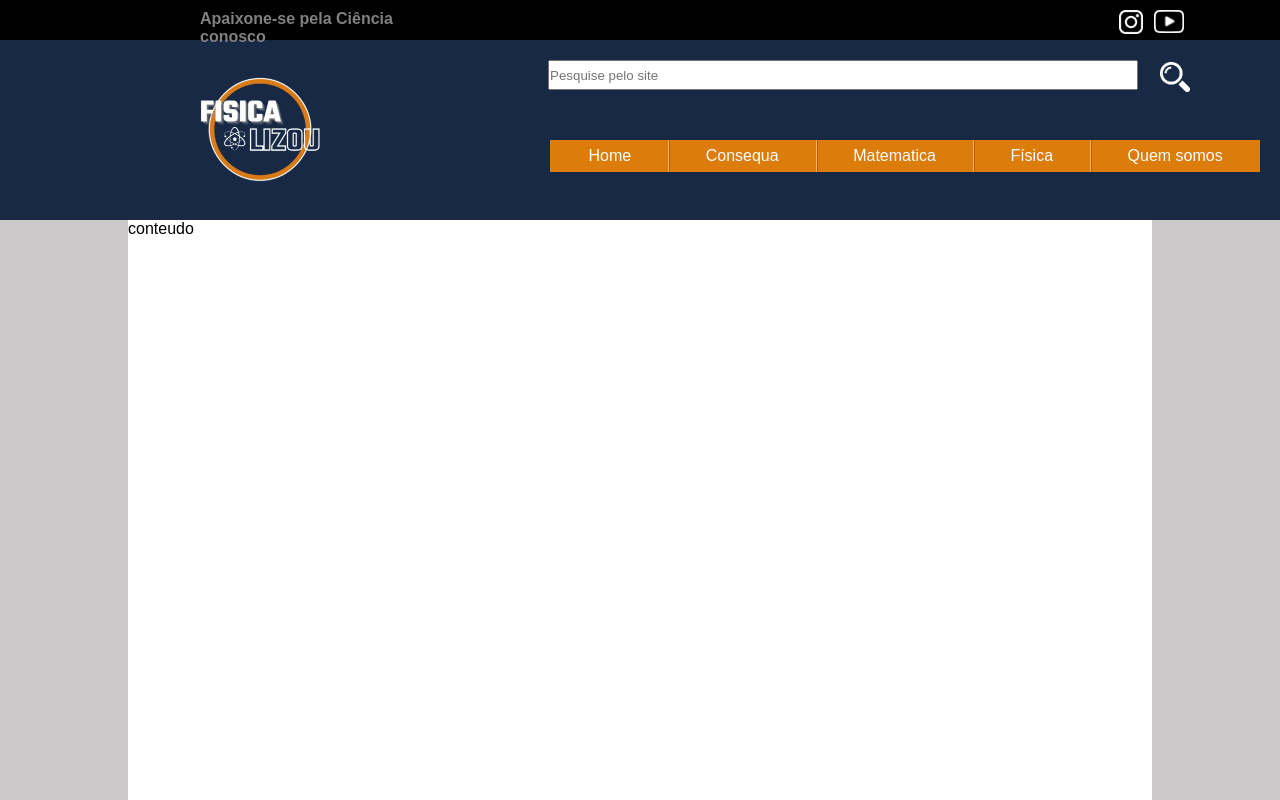
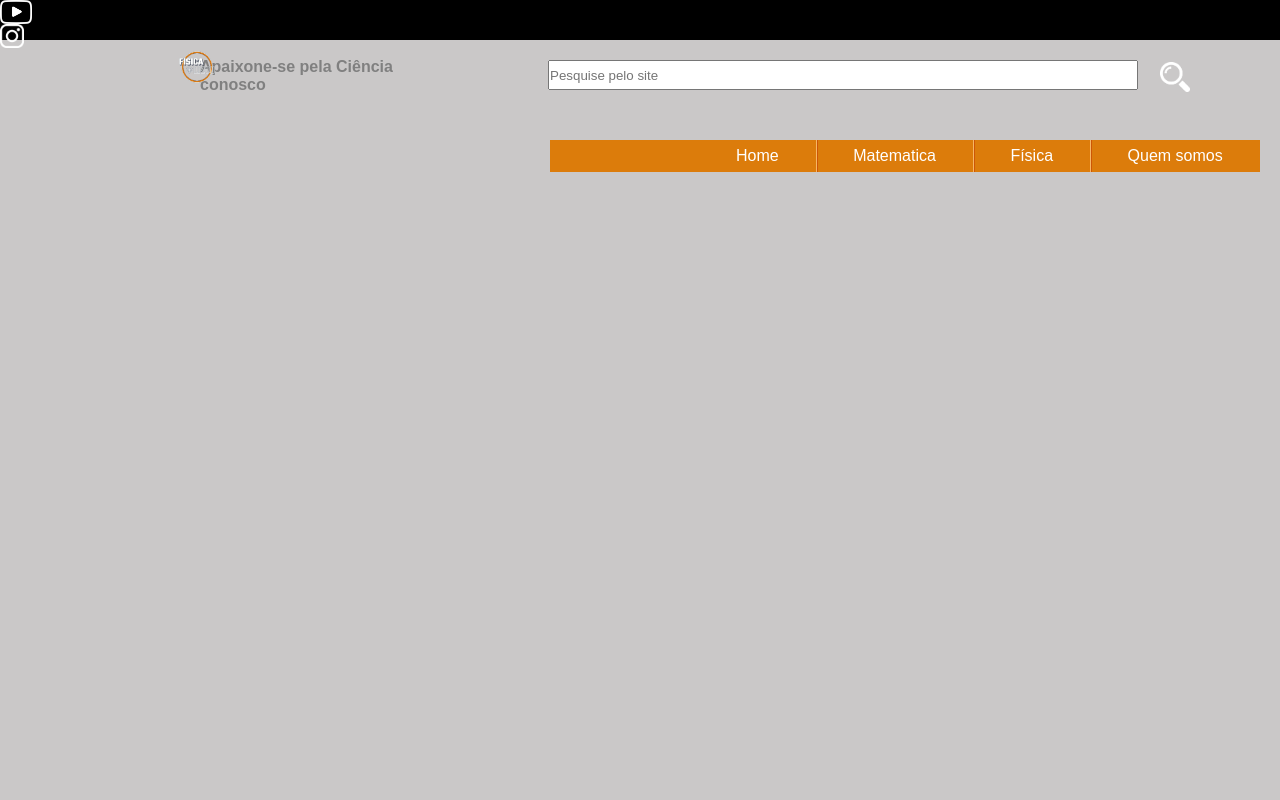
Before and after one commit to Fisicalizou/Teste, a plain HTML site: page index.html in a window 1280 px wide. Shown: the top 800 px of the page. Drawn offline with Linux system fonts and the light colour scheme.

Commit message:
Update index.html

```diff
--- a/index.html
+++ b/index.html
@@ -4,71 +4,57 @@
     <meta http-equiv="X-UA-Compatible" content="IE=edge">
     <meta name="viewport" content="width=device-width, initial-scale=1.0">
     <link rel="stylesheet" href="estilo.css">
+    <link rel="stylesheet" href="Css3 recursos/estilo-normalize.css">
     <title>Fisicalizou</title>
 </head>
 
 <body>
-    <!-- topo do site -->
+    <!-- Inicio topo do site -->
     <div id="topo-cabecalho">
-        <div id="icones-topo2">
-            <a href="https://www.instagram.com/fisicalizou_/" target="_blank">
-                <img src="Imagens/youtube-icon.png" alt="" width="30px">
+        <div id="icone-youtube">
+            <a href="https://www.youtube.com/channel/UC65QqD_zLyiZc6suEy52eJA" target="_blank">
+                <img src="Imagens/youtube-icon.png" alt="" width="32px">
             </a>
         </div>
-        <div id="icones-topo">
+        <div id="icone-instagram">
             <a href="https://www.instagram.com/fisicalizou_/" target="_blank">
                 <img src="Imagens/insta-icon.png" alt="" width="24px">
             </a>
         </div>
         <p id="mensagem-superior">Apaixone-se pela Ciência conosco</p>
     </div>
+   <!-- Fim topo do site -->
 
-
-    <!-- cabecalho-->
-   <div id="cabecalho">
+    <!-- Inicio cabeçalho-->
+   <header>
        <div class="icone-lupa">
            <img src="Imagens/Lupa.png" alt="" width="30px">
        </div>
     <input type="text" name="nome" id="pesquisa" class="absolute" placeholder="Pesquise pelo site">
+     <!-- Inicio navegação -->
+    <nav>
         <ul id="navegacao-horizontal ">
-
             <li class="Quem-somos">
                 <a href="">Quem somos</a>
             </li>
-
             <li class="Física">
                 <a href="">Física</a>
             </li>
-
             <li class="Matematica">
                 <a href="">Matematica</a>
             </li>
-
-        <li class="consequat">
-            <a href="">Consequa</a>
-        </li>
-
             <li class="Home primeiro" >
                 <a href="">Home</a>
             </li>
         </ul>
+    </nav>
+    <!-- Fim navegação -->
         <!-- logo do site -->
         <div id="logo-cabecalho">
-            <img src="Imagens/Logo-transparente.png" alt="" width="180px">
+            <img src="Imagens/Logo-transparente.png" alt="" width="30%">
         </div>
-
-   </div>
-
-   <div id="conteiner">
-conteudo
-   </div>
-
-
-
-
-
-
-
-
+        <!-- logo do site -->
+    </header>
+      <!-- Fim cabeçalho-->
 </body>
 </html>
```
Lines whose indentation alone changed are shown as unchanged.
